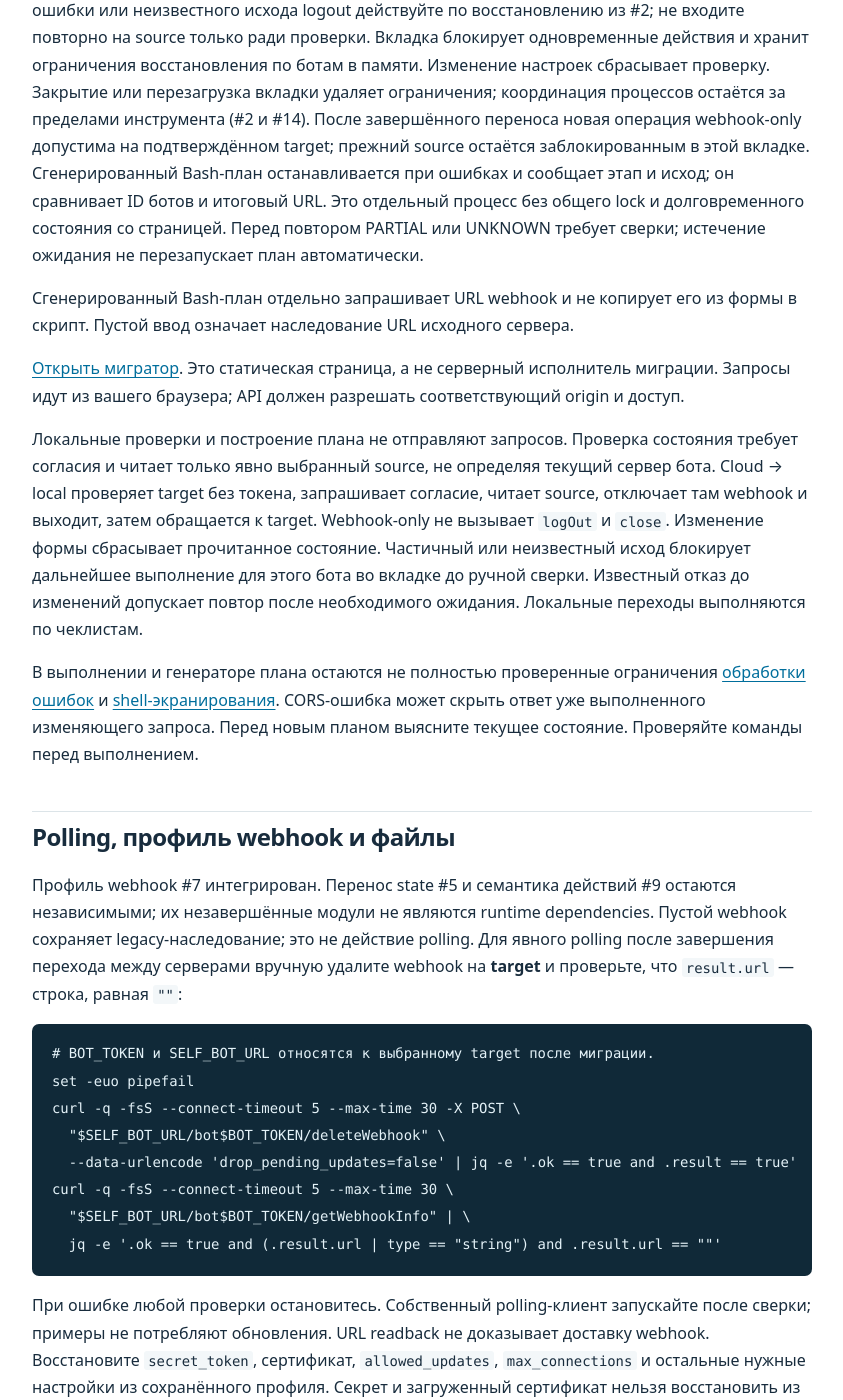
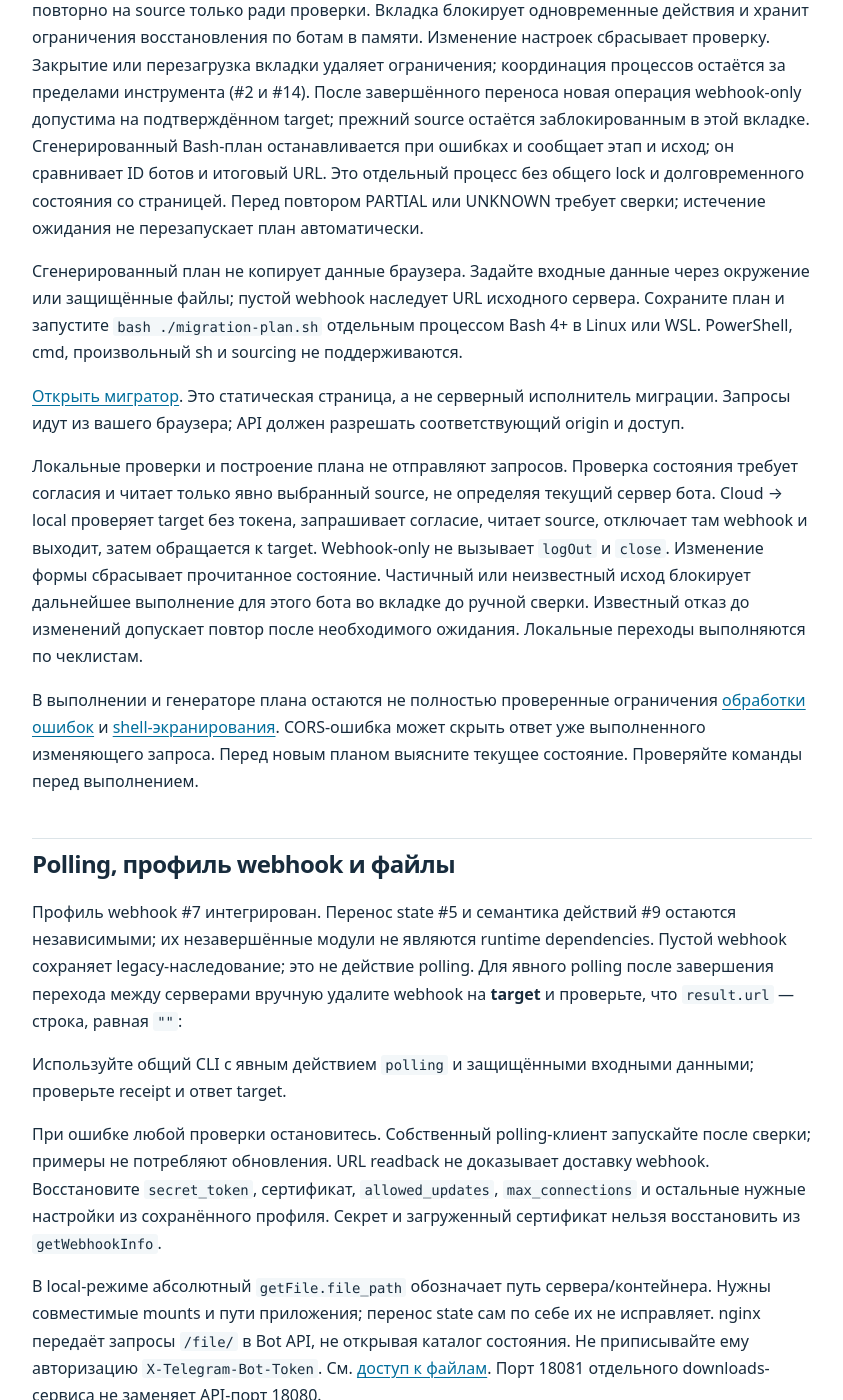
Before and after one commit to ichinya/tg-selfhost-botapi, a Jekyll site: the page built from docs/ru/migration.md, in a window 1280 px wide and 1400 px high, scrolled down 9030 px. Shown: the whole window, without its empty margins (326-1169 px from the left). Built offline with Jekyll 4.4.1, drawn with Linux system fonts in a browser that asks for light colours; some of the changed text lies outside the part shown.

Commit message:
docs(migration): согласовать ограничения экспорта на двух языках; Refs #8

````diff
--- a/docs/en/migration.md
+++ b/docs/en/migration.md
@@ -363,8 +362,7 @@ it compares bot IDs and the final URL. It is a separate process with no shared
 lock or durable state with the page. Reconcile PARTIAL or UNKNOWN before any
 repeat; a cooldown never restarts the plan automatically.
 
-The generated Bash plan prompts separately for the webhook URL; it does not
-copy the URL from the form into the script. Leave it empty to inherit the source URL.
+The generated plan does not copy browser inputs. Provide runtime inputs through the environment or protected files; an empty webhook input inherits the source URL. Save the plan and run `bash ./migration-plan.sh` in a separate Bash 4+ process on Linux or WSL. PowerShell, cmd, arbitrary sh and sourcing are not supported.
 
 [Open the migrator](../../tg_selfhost_botapi_migrator.html). The page is a static
 client, not a server-side migration executor. It uses requests from your browser;
@@ -393,16 +391,7 @@ Empty webhook input retains legacy inheritance; it is not a polling action.
 For explicit polling, after completing the server transition, manually delete
 the **target** webhook and verify that `result.url` is a string equal to `""`:
 
-```sh
-# BOT_TOKEN and SELF_BOT_URL refer to the chosen target, after migration.
-set -euo pipefail
-curl -q -fsS --connect-timeout 5 --max-time 30 -X POST \
-  "$SELF_BOT_URL/bot$BOT_TOKEN/deleteWebhook" \
-  --data-urlencode 'drop_pending_updates=false' | jq -e '.ok == true and .result == true'
-curl -q -fsS --connect-timeout 5 --max-time 30 \
-  "$SELF_BOT_URL/bot$BOT_TOKEN/getWebhookInfo" | \
-  jq -e '.ok == true and (.result.url | type == "string") and .result.url == ""'
-```
+Use the common CLI with the explicit `polling` action and protected runtime inputs; inspect its receipt and target readback.
 
 Stop if either check fails. Start your own polling client only after verification;
 the examples do not consume updates. URL readback does not prove webhook delivery.
--- a/docs/ru/migration.md
+++ b/docs/ru/migration.md
@@ -219,20 +219,19 @@ set -euo pipefail
 read -rsp 'Bot token: ' BOT_TOKEN; printf '\n'
 SELF_BOT_URL="http://127.0.0.1:18080" \
 WEBHOOK_URL="https://example.com/telegram/webhook" \
-  bash ./migrate_off_to_self.sh "$BOT_TOKEN"
+  BOT_TOKEN="$BOT_TOKEN" bash ./migrate_off_to_self.sh
 unset BOT_TOKEN
 ```
 
-Можно передать все три аргумента позиционно. Webhook нельзя ставить вторым
-аргументом: это место адреса Bot API.
+Эквивалентный вариант с окружением не передаёт токен в списке аргументов.
 
 <!-- issue10-example:positional -->
 ```sh
 export WEBHOOK_SECRET_MODE=none WEBHOOK_IP_MODE=dns WEBHOOK_MAX_CONNECTIONS=40
 set -euo pipefail
 read -rsp 'Bot token: ' BOT_TOKEN; printf '\n'
-bash ./migrate_off_to_self.sh "$BOT_TOKEN" \
-  "http://127.0.0.1:18080" "https://example.com/telegram/webhook"
+BOT_TOKEN="$BOT_TOKEN" SELF_BOT_URL="http://127.0.0.1:18080" WEBHOOK_URL="https://example.com/telegram/webhook" \
+  bash ./migrate_off_to_self.sh
 unset BOT_TOKEN
 ```
 
@@ -365,8 +364,7 @@ webhook-only допустима на подтверждённом target; пре
 долговременного состояния со страницей. Перед повтором PARTIAL или UNKNOWN
 требует сверки; истечение ожидания не перезапускает план автоматически.
 
-Сгенерированный Bash-план отдельно запрашивает URL webhook и не копирует его из
-формы в скрипт. Пустой ввод означает наследование URL исходного сервера.
+Сгенерированный план не копирует данные браузера. Задайте входные данные через окружение или защищённые файлы; пустой webhook наследует URL исходного сервера. Сохраните план и запустите `bash ./migration-plan.sh` отдельным процессом Bash 4+ в Linux или WSL. PowerShell, cmd, произвольный sh и sourcing не поддерживаются.
 
 [Открыть мигратор](../../tg_selfhost_botapi_migrator.html). Это статическая страница,
 а не серверный исполнитель миграции. Запросы идут из вашего браузера; API должен
@@ -395,16 +393,7 @@ CORS-ошибка может скрыть ответ уже выполненно
 завершения перехода между серверами вручную удалите webhook на **target** и
 проверьте, что `result.url` — строка, равная `""`:
 
-```sh
-# BOT_TOKEN и SELF_BOT_URL относятся к выбранному target после миграции.
-set -euo pipefail
-curl -q -fsS --connect-timeout 5 --max-time 30 -X POST \
-  "$SELF_BOT_URL/bot$BOT_TOKEN/deleteWebhook" \
-  --data-urlencode 'drop_pending_updates=false' | jq -e '.ok == true and .result == true'
-curl -q -fsS --connect-timeout 5 --max-time 30 \
-  "$SELF_BOT_URL/bot$BOT_TOKEN/getWebhookInfo" | \
-  jq -e '.ok == true and (.result.url | type == "string") and .result.url == ""'
-```
+Используйте общий CLI с явным действием `polling` и защищёнными входными данными; проверьте receipt и ответ target.
 
 При ошибке любой проверки остановитесь. Собственный polling-клиент запускайте
 после сверки; примеры не потребляют обновления. URL readback не доказывает доставку
--- a/tools/test_issue11_diagnostics_docs.py
+++ b/tools/test_issue11_diagnostics_docs.py
@@ -22,6 +22,9 @@ class PublishedDiagnosticsTests(unittest.TestCase):
                 page.write_text('<html></html>')
             retained = root / 'tg_selfhost_botapi_migrator.html'
             shutil.copyfile(SCRIPT.parent / retained.name, retained)
+            asset = root / 'assets/js/migration-client.mjs'
+            asset.parent.mkdir(parents=True, exist_ok=True)
+            shutil.copyfile(SCRIPT.parent / 'assets/js/migration-client.mjs', asset)
             with contextlib.redirect_stdout(io.StringIO()):
                 check(root)
             (root / 'logs/migration').mkdir(parents=True)
--- a/tools/test_issue11_docs.py
+++ b/tools/test_issue11_docs.py
@@ -54,6 +54,9 @@ class DiagnosticPublicationTest(unittest.TestCase):
                 path.write_text("<!doctype html><html></html>", encoding="utf-8")
             (site / "tg_selfhost_botapi_migrator.html").write_bytes(
                 (ROOT / "tg_selfhost_botapi_migrator.html").read_bytes())
+            asset = site / 'assets/js/migration-client.mjs'
+            asset.parent.mkdir(parents=True, exist_ok=True)
+            asset.write_bytes((ROOT / 'assets/js/migration-client.mjs').read_bytes())
             command = [sys.executable, str(ROOT / "tools/check_docs.py"), str(site)]
             self.assertEqual(subprocess.run(command, capture_output=True).returncode, 0)
             sentinel = site / "logs/migration/issue11-sentinel.txt"
````
Also changed, not shown: other parts of docs/en/migration.md (+7 -8 lines), other parts of docs/ru/migration.md (+3 -3 lines), docs/en/getting-started.md (+2 -0 lines), docs/ru/getting-started.md (+2 -0 lines).
